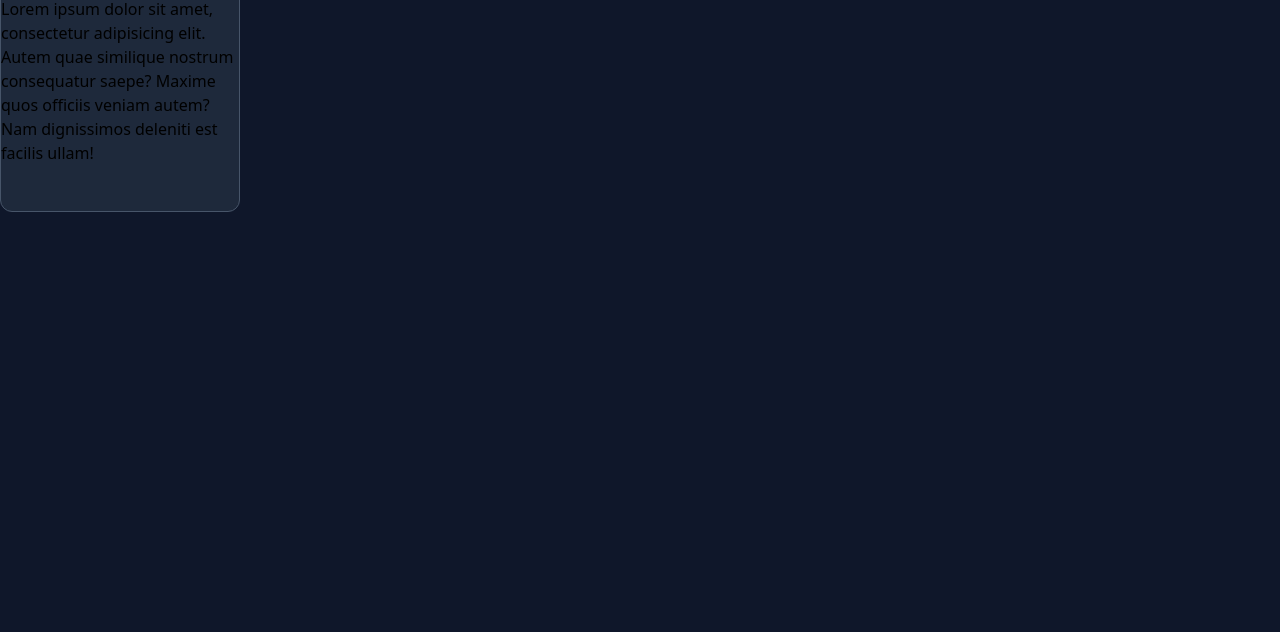
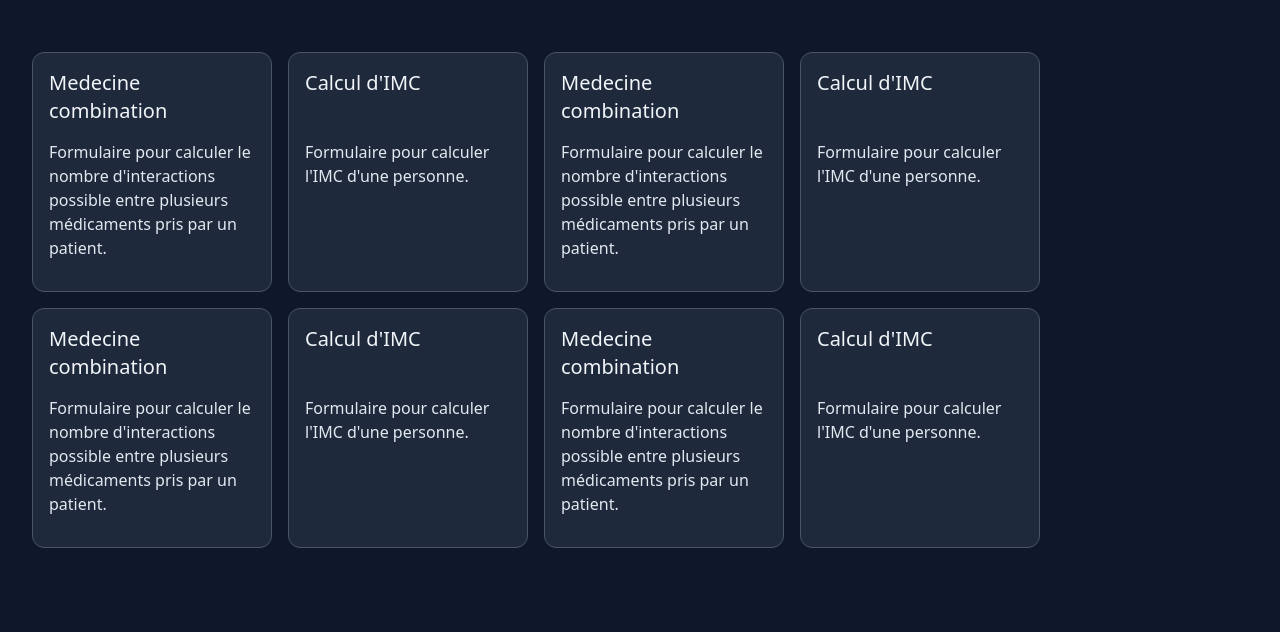
Before and after one commit to benjamin-aubron/Javascript-Exercices, a website: page src/index.html in a window 1280 px wide. Shown: the part 168-800 px from the top of the page. Drawn offline with Linux system fonts and the light colour scheme.

Commit message:
index - rebuilt

```diff
--- a/src/index.html
+++ b/src/index.html
@@ -21,13 +21,58 @@
 
   <h1 class="text-6xl text-center text-slate-200 font-bold pt-20">Javascript Exercices</h1>
 
-  <div class="flex">
-    <a href="projet_0.html" class="bg-slate-800 size-60 rounded-xl border border-slate-600">
-        <h2>Lorem ipsum dolor sit amet.</h2>
-        <p>Lorem ipsum dolor sit amet, consectetur adipisicing elit. Autem quae similique nostrum consequatur saepe? Maxime quos officiis veniam autem? Nam dignissimos deleniti est facilis ullam!</p>
-    </a>
+  <div class="mx-8 my-20">
+    <div class="container flex flex-wrap gap-4 mx-auto justify-center lg:justify-normal">
+        <a href="projet_0.html" class="grid grid-rows-3 gap-2 bg-slate-800 size-60 rounded-xl border border-slate-600 p-4">
+            <h2 class="text-slate-100 text-xl font-medium row-span-1">Medecine combination</h2>
+            <div class="row-span-2">
+                <p class="text-slate-200 line-clamp-5">Formulaire pour calculer le nombre d'interactions possible entre plusieurs médicaments pris par un patient.</p>
+            </div>
+        </a>
+        <a href="projet_1.html" class="grid grid-rows-3 gap-2 bg-slate-800 size-60 rounded-xl border border-slate-600 p-4">
+            <h2 class="text-slate-100 text-xl font-medium row-span-1">Calcul d'IMC</h2>
+            <div class="row-span-2">
+                <p class="text-slate-200 line-clamp-5">Formulaire pour calculer l'IMC d'une personne.</p>
+            </div>
+        </a>
+        <a href="projet_2.html" class="grid grid-rows-3 gap-2 bg-slate-800 size-60 rounded-xl border border-slate-600 p-4">
+            <h2 class="text-slate-100 text-xl font-medium row-span-1">Medecine combination</h2>
+            <div class="row-span-2">
+                <p class="text-slate-200 line-clamp-5">Formulaire pour calculer le nombre d'interactions possible entre plusieurs médicaments pris par un patient.</p>
+            </div>
+        </a>
+        <a href="projet_3.html" class="grid grid-rows-3 gap-2 bg-slate-800 size-60 rounded-xl border border-slate-600 p-4">
+            <h2 class="text-slate-100 text-xl font-medium row-span-1">Calcul d'IMC</h2>
+            <div class="row-span-2">
+                <p class="text-slate-200 line-clamp-5">Formulaire pour calculer l'IMC d'une personne.</p>
+            </div>
+        </a>
+        <a href="projet_4.html" class="grid grid-rows-3 gap-2 bg-slate-800 size-60 rounded-xl border border-slate-600 p-4">
+            <h2 class="text-slate-100 text-xl font-medium row-span-1">Medecine combination</h2>
+            <div class="row-span-2">
+                <p class="text-slate-200 line-clamp-5">Formulaire pour calculer le nombre d'interactions possible entre plusieurs médicaments pris par un patient.</p>
+            </div>
+        </a>
+        <a href="projet_5.html" class="grid grid-rows-3 gap-2 bg-slate-800 size-60 rounded-xl border border-slate-600 p-4">
+            <h2 class="text-slate-100 text-xl font-medium row-span-1">Calcul d'IMC</h2>
+            <div class="row-span-2">
+                <p class="text-slate-200 line-clamp-5">Formulaire pour calculer l'IMC d'une personne.</p>
+            </div>
+        </a>
+        <a href="projet_6.html" class="grid grid-rows-3 gap-2 bg-slate-800 size-60 rounded-xl border border-slate-600 p-4">
+            <h2 class="text-slate-100 text-xl font-medium row-span-1">Medecine combination</h2>
+            <div class="row-span-2">
+                <p class="text-slate-200 line-clamp-5">Formulaire pour calculer le nombre d'interactions possible entre plusieurs médicaments pris par un patient.</p>
+            </div>
+        </a>
+        <a href="projet_7.html" class="grid grid-rows-3 gap-2 bg-slate-800 size-60 rounded-xl border border-slate-600 p-4">
+            <h2 class="text-slate-100 text-xl font-medium row-span-1">Calcul d'IMC</h2>
+            <div class="row-span-2">
+                <p class="text-slate-200 line-clamp-5">Formulaire pour calculer l'IMC d'une personne.</p>
+            </div>
+        </a>
+    </div>
   </div>
-
 
 
   </body>
```
Also changed, not shown: src/projet_0.html (+1 -1 lines), src/output.css, src/projet_0.js (renamed from src/projet0.js), src/projet_1.js (added).
